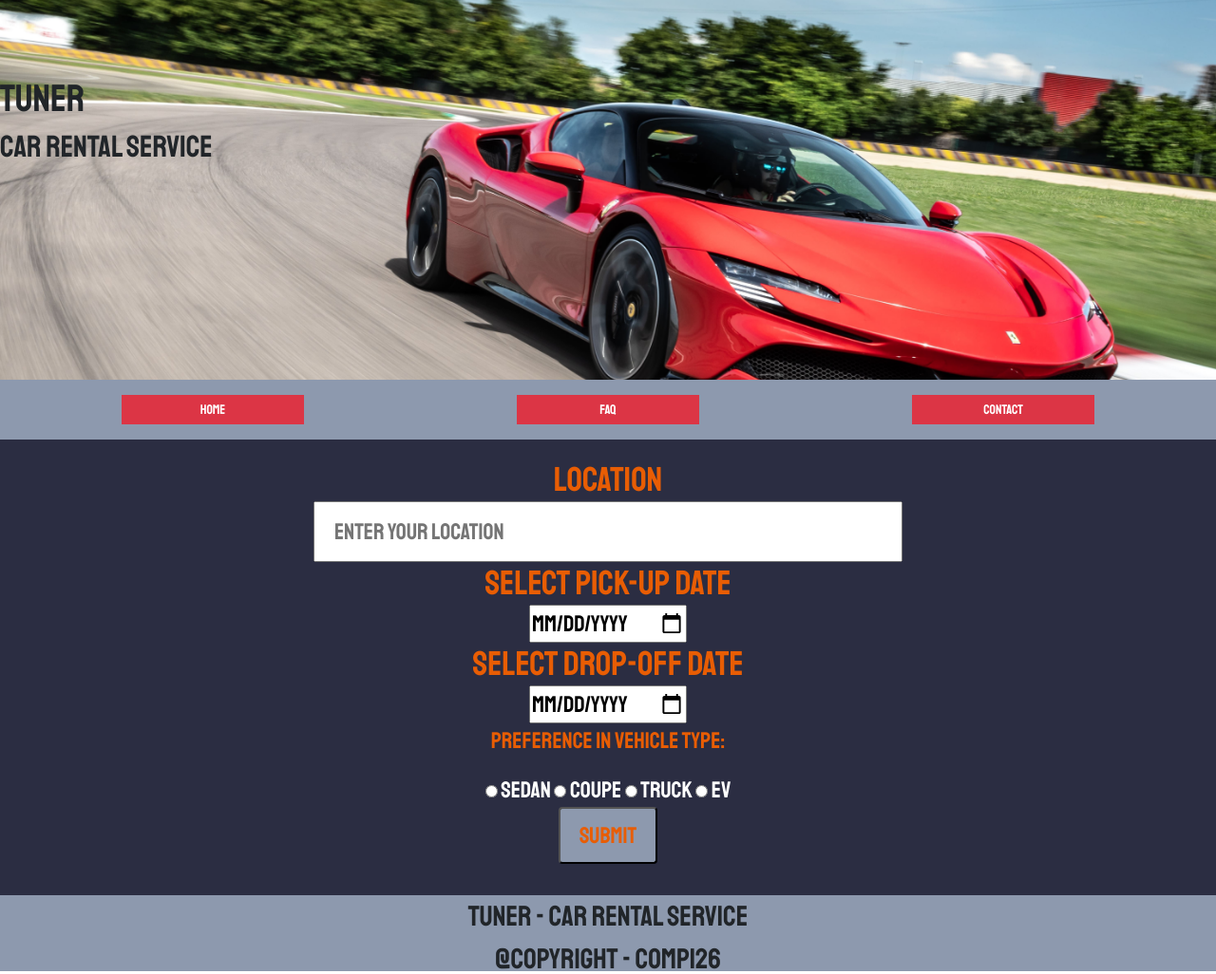
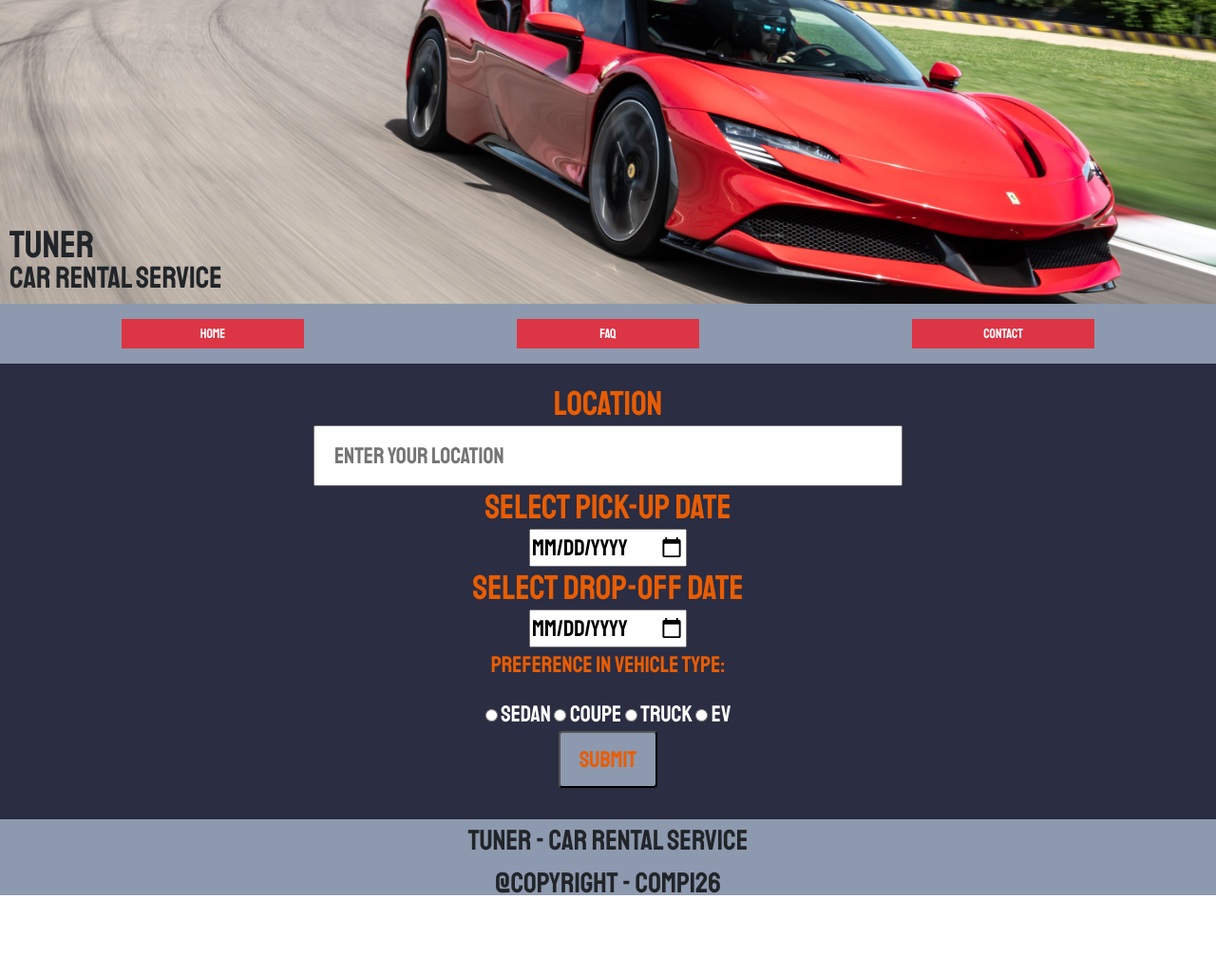
Before and after one commit to camburhans/126-final, a plain HTML site: page index.html in a window 1280 px wide. Shown: the whole page at 95% size. After the commit the page ends 953 px from the top, so only its background shows below. Drawn offline with nearby package versions, Linux system fonts and the light colour scheme.

Commit message:
update to header layout

```diff
--- a/css/styles.css
+++ b/css/styles.css
@@ -13,10 +13,23 @@ p {
 header {
   background-image: url(images/ferrari.jpg);
   background-size: cover;
-  background-position: center ;
+  background-position: center bottom 30%;
   background-repeat:no-repeat;
   padding-top: 10vh;
-  height: 50vh;
+  height: 40vh;
+  position: relative;
+}
+
+h1 {
+  position: absolute;
+  bottom: 30px;
+  left: 10px;
+}
+
+h2 {
+  position: absolute;
+  bottom: 0;
+  left: 10px;
 }
 
 .location{
```
